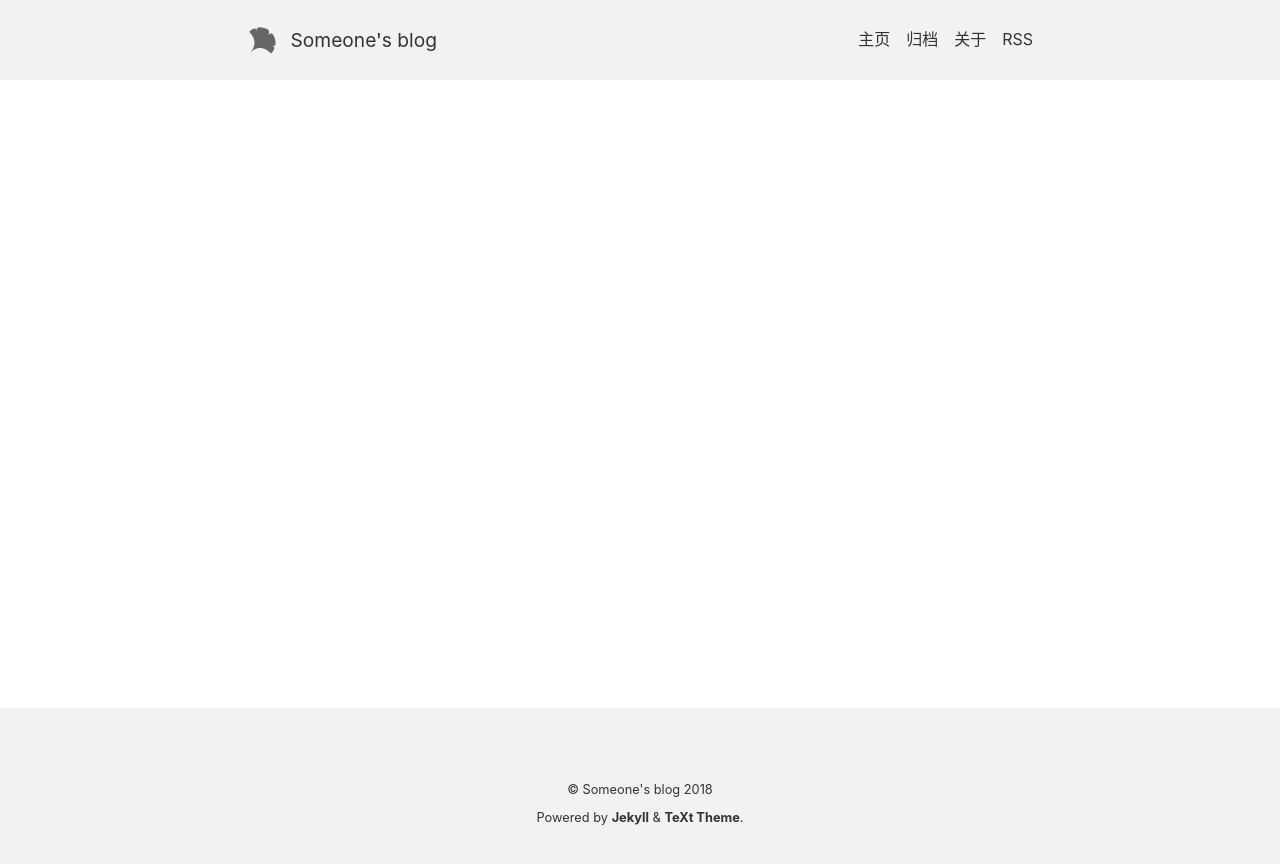
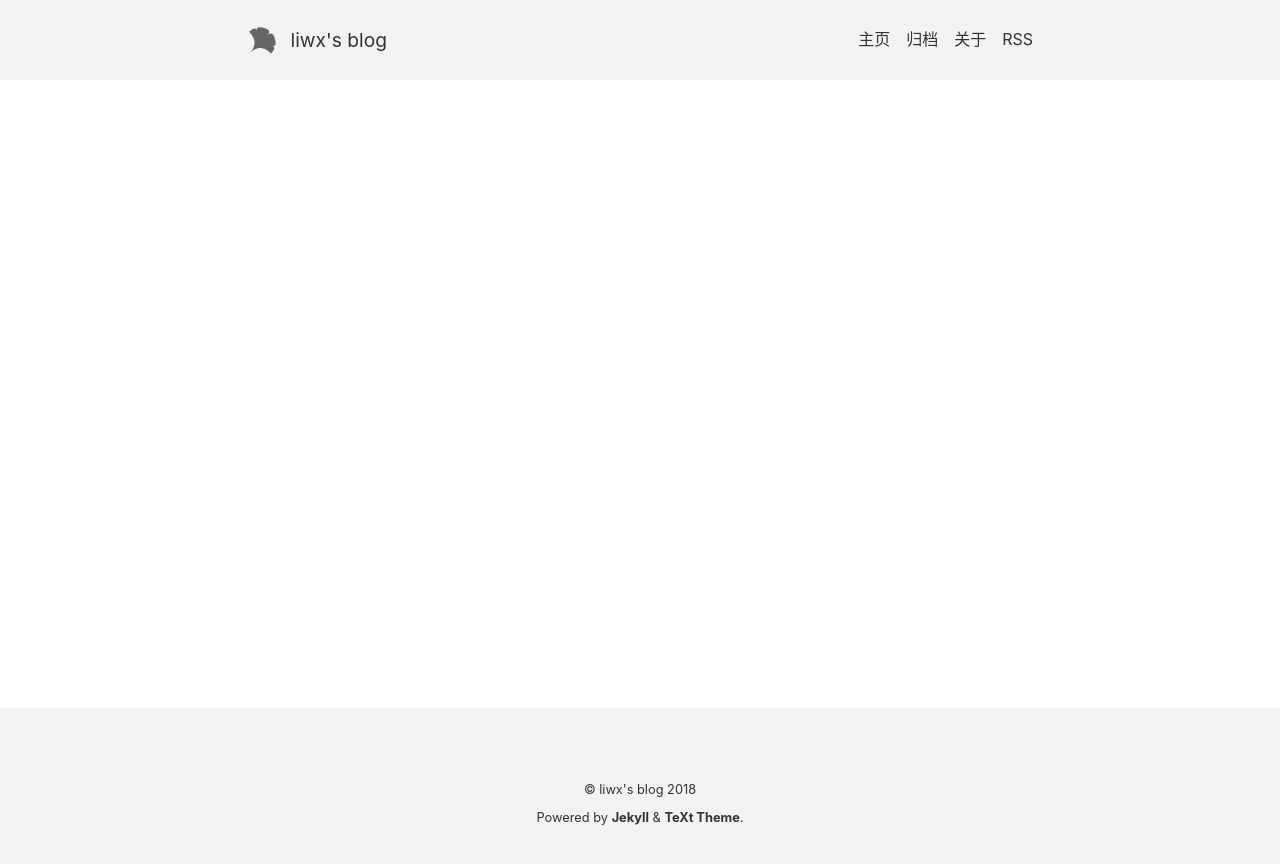
Before and after one commit to liwx0602/liwx0602.github.io, a Jekyll site: the page built from index.html, in a window 1280 px wide. Shown: the top 864 px of the page. Built offline with Jekyll 4.4.1, drawn with Linux system fonts in a browser that asks for light colours; nearby versions of some CDN libraries; the list of posts is cut into pages by our own code.

Commit message:
Update _config.yml

```diff
--- a/_config.yml
+++ b/_config.yml
@@ -14,10 +14,10 @@
 text_color_theme: default #eg: default | dark | forest | ocean | chocolate | orange
 ## Base settings ##
 # url:  #the base hostname & protocol for your site e.g. https://www.someone.com
-baseurl: /
-title: Someone's blog
+baseurl: https://liwx0602.github.io
+title: liwx's blog
 description: > #this means to ignore newlines until "nav_lists:"
-  Someone's Blog
+  lwx0602's Blog
 
 nav_lists:
   - titles:
@@ -34,7 +34,7 @@ nav_lists:
 #   rss:  /feed.xml
 
 ## GitHub repository (if the site is hosted by GitHub) ##
-# repository:  #e.g. someone/someone.github.io
+ #repository:  liwx0602/liwx0602.github.io #e.g. someone/someone.github.io
 # repository_tree:  #e.g. master
 
 ## Language & timezone ##
```
